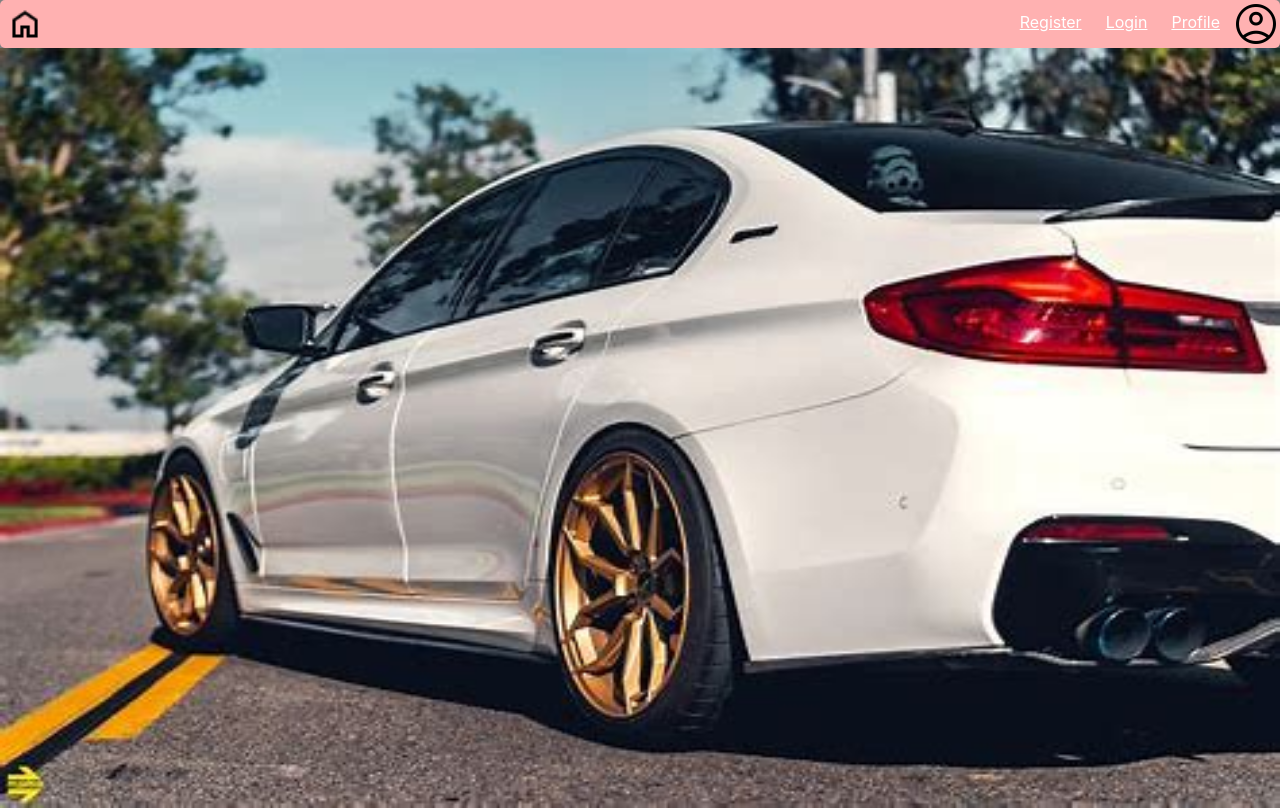
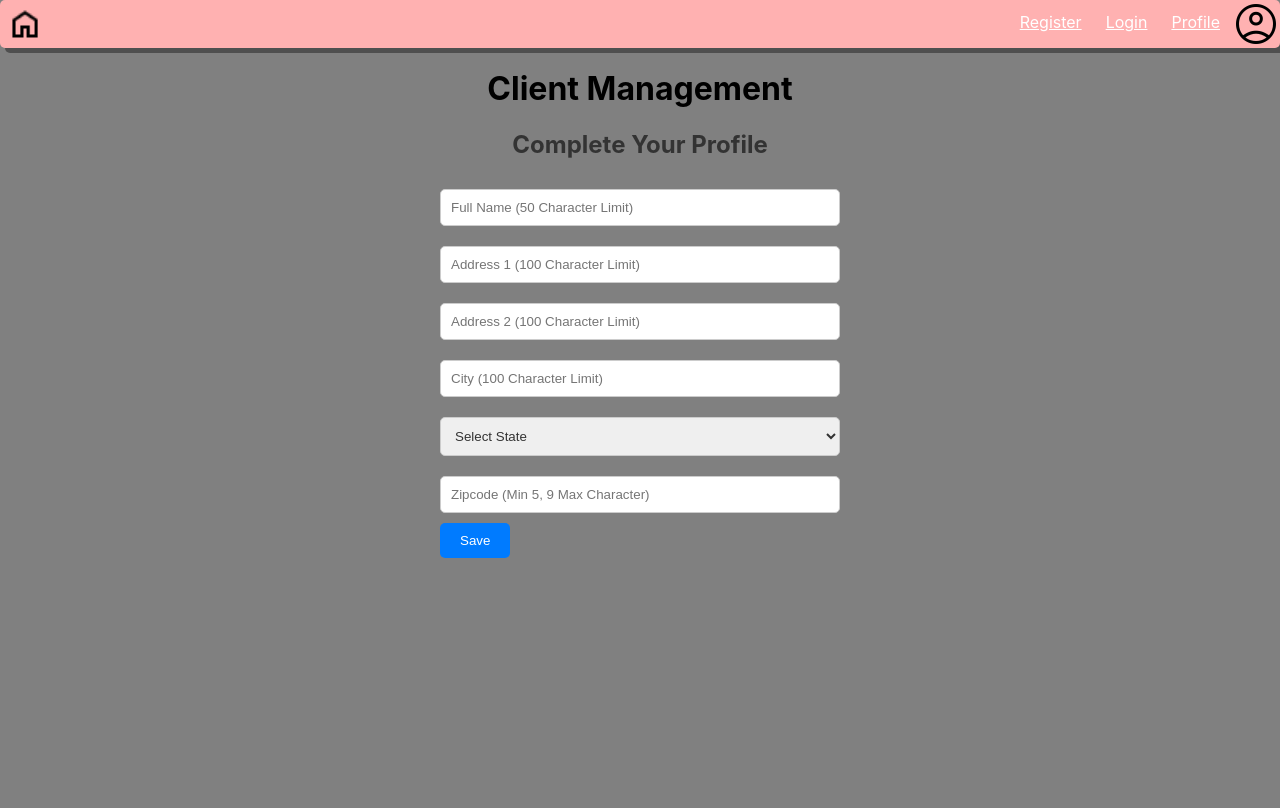
Before and after one commit to Kevin-T0114/Fuel-Rate-Prediction-App, a React (Create React App) app in the folder frontend/: page /profile in a window 1280 px wide. Built offline with nearby package versions, Linux system fonts and the light colour scheme.

Commit message:
Added Austin's Profile Management Form

```diff
--- a/frontend/src/App.js
+++ b/frontend/src/App.js
@@ -1,12 +1,19 @@
 import Home from "./Home";
+import ProfileForm from './components/ProfileForm';
+import Navbar from "./components/Navbar";
 import {BrowserRouter, Route, Routes} from "react-router-dom"
-import img from './images/bmw.jpg'
 
 function App() {
   return (
-    <div>
-      <Home/>
-      <img src={img} alt="bmw" className="bmw"></img>
+    <div className="app">
+      <Navbar/>
+      <BrowserRouter>
+        <Routes>
+          <Route index element={<Home/>}/>
+          <Route path="/profile" element={<ProfileForm/>}/>
+          <Route path="/home" element={<Home/>}/>
+        </Routes>
+      </BrowserRouter>
     </div>
   )
 }
--- a/frontend/src/Home.js
+++ b/frontend/src/Home.js
@@ -1,10 +1,11 @@
 import Navbar from "./components/Navbar"
 import SmallHomeBox from "./components/SmallHomeBox"
+import bmw from './images/bmw.jpg'
 
 const Home = () => {
     return (
         <div>
-            <Navbar/>
+            <img src={bmw} alt="bmw" className="bmw"></img>
             <SmallHomeBox/>
         </div>
     )
--- a/frontend/src/components/Navbar.js
+++ b/frontend/src/components/Navbar.js
@@ -1,6 +1,4 @@
 import home from '../images/home icon 2.png'
-import Home from '../Home'
-import { Link } from 'react-router-dom'
 
 const Navbar = () => {
     return (
--- /dev/null
+++ b/frontend/src/components/ProfileForm.js
@@ -0,0 +1,54 @@
+// ProfileForm.js
+import React, { useState } from 'react';
+
+function ProfileForm({ userProfile, setUserProfile }) {
+  const [fullName, setFullName] = useState('');
+  const [address1, setAddress1] = useState('');
+  const [address2, setAddress2] = useState('');
+  const [city, setCity] = useState('');
+  const [state, setState] = useState('');
+  const [zipcode, setZipcode] = useState('');
+
+  const handleSubmit = (e) => {
+    e.preventDefault();
+    const updatedUserProfile = {
+      ...userProfile,
+      profileCompleted: true,
+      fullName,
+      address1,
+      address2,
+      city,
+      state,
+      zipcode
+    };
+    setUserProfile(updatedUserProfile);
+  };
+
+  const usStates = [
+    'AL', 'AK', 'AZ', 'AR', 'CA', 'CO', 'CT', 'DE', 'FL', 'GA', 'HI', 'ID', 'IL', 'IN', 'IA', 'KS', 'KY', 'LA',
+    'ME', 'MD', 'MA', 'MI', 'MN', 'MS', 'MO', 'MT', 'NE', 'NV', 'NH', 'NJ', 'NM', 'NY', 'NC', 'ND', 'OH', 'OK',
+    'OR', 'PA', 'RI', 'SC', 'SD', 'TN', 'TX', 'UT', 'VT', 'VA', 'WA', 'WV', 'WI', 'WY'
+  ];
+  return (
+    <div className='clientManagement'>
+      <h1>Client Management</h1>
+      <h2>Complete Your Profile</h2>
+      <form onSubmit={handleSubmit}>
+        <input type="text" placeholder="Full Name (50 Character Limit)" value={fullName} onChange={(e) => setFullName(e.target.value)} maxLength = {50} required />
+        <input type="text" placeholder="Address 1 (100 Character Limit)" value={address1} onChange={(e) => setAddress1(e.target.value)} maxLength = {100} required />
+        <input type="text" placeholder="Address 2 (100 Character Limit)" value={address2} onChange={(e) => setAddress2(e.target.value)} maxLength = {100} />
+        <input type="text" placeholder="City (100 Character Limit)" value={city} onChange={(e) => setCity(e.target.value)} maxLength = {100} required />
+        <select value={state} placeholder = "State" onChange={(e) => setState(e.target.value)} required>
+          <option value="">Select State</option>
+          {usStates.map((state) => (
+            <option key={state} value={state}>{state}</option>
+          ))}
+        </select>
+        <input type="text" placeholder="Zipcode (Min 5, 9 Max Character)" value={zipcode} onChange={(e) => setZipcode(e.target.value)} minLength = {5} maxLength = {9} required />
+        <button type="submit">Save</button>
+      </form>
+    </div>
+  );
+}
+
+export default ProfileForm;
```
